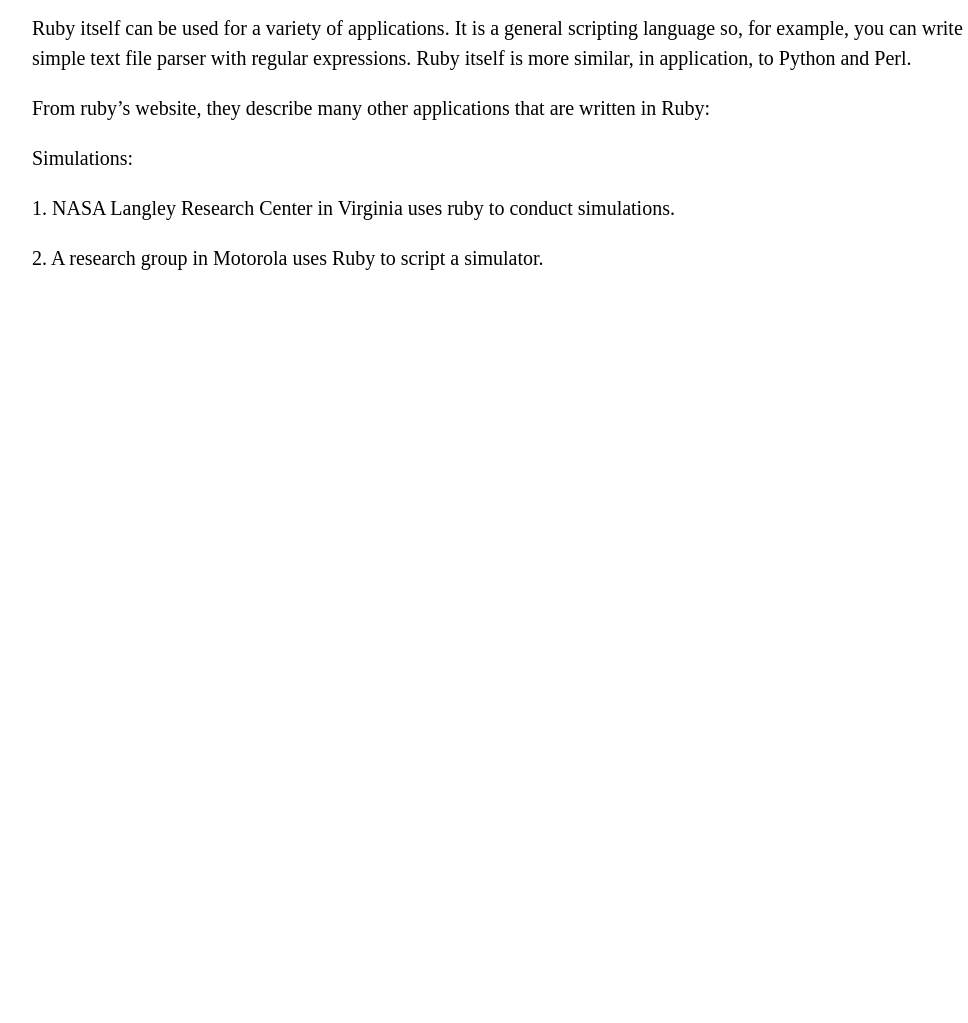
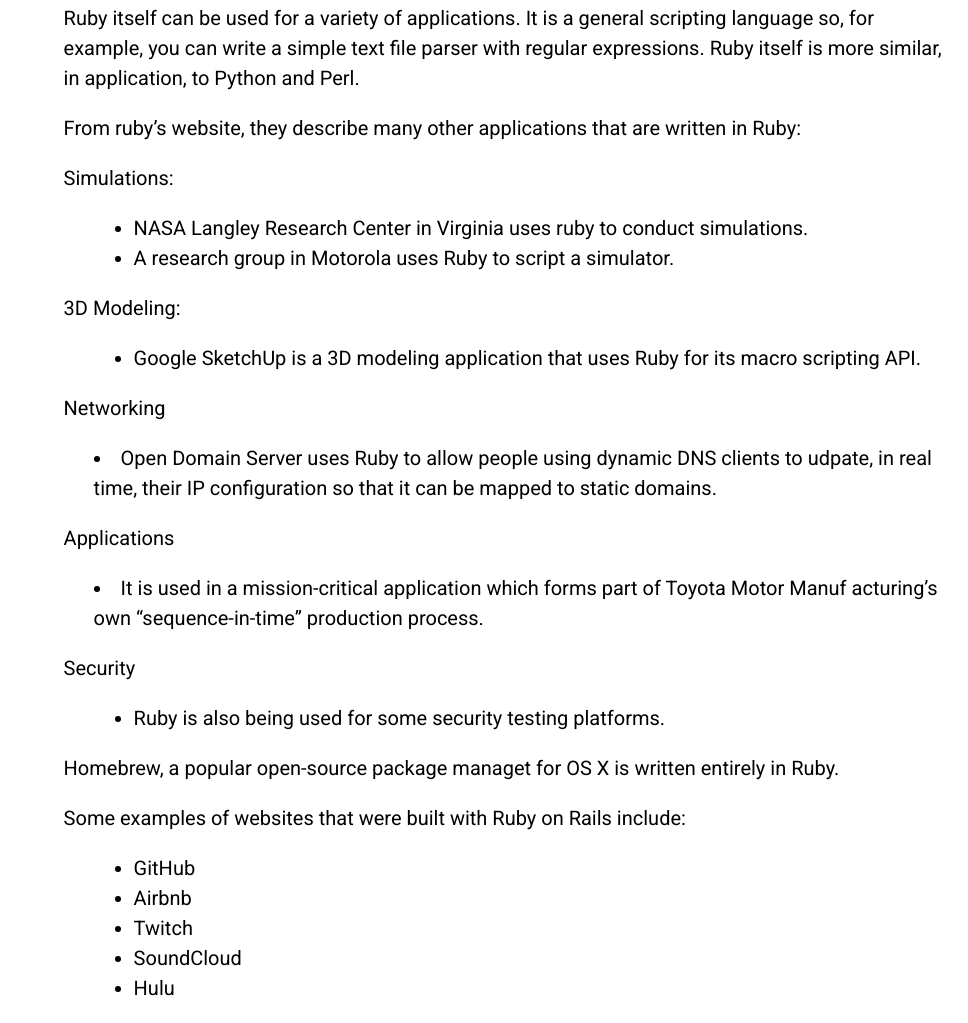
Before and after one commit to gakio12/Ruby, a plain HTML site: page usages.html in a window 1280 px wide. Shown: the part 352-1375 px from the top of the page, without its empty margins (134-1102 px from the left). Before the commit the page ends 800 px from the top, so only its background shows below. Drawn offline with nearby package versions, Linux system fonts and the light colour scheme.

Commit message:
Style sheet and usages updated

```diff
--- a/styleSheet.css
+++ b/styleSheet.css
@@ -1,5 +1,4 @@
 h1 {
-	font-family: "Open Sans", sans-serif;
 }
 
 /*---------------------------------
@@ -11,7 +10,7 @@ h1 {
         top: 0px;
 	position:fixed;
 	background:rgba(255,255,255,0.95);
-	height: 150px;
+	height: 120px;
 	z-index:999;
 }
 
@@ -19,7 +18,7 @@ h1 {
 	width: 100%;
 	height: 100px;
 	margin-bottom:35px;
-	margin-top:-30px;
+	margin-top:-50px;
 }
 
 .logo-wrapper {
@@ -35,9 +34,11 @@ h1 {
 
 #title {
 	text-align: center;
-	padding-top:1.75%;
+	padding-top: 2.0%;
 	font-size: 20px;
 	padding-right: 7%;
+	font-family: "Open Sans", sans-serif;
+	font-size: 1.3em;
 }
 
 
@@ -65,13 +66,18 @@ h1 {
 }
 
 #content {
-	width: 75%;
+	width: 70%;
 	#margin-right: 40px;
 	#margin-left: 40px;
 	margin: 0 auto;
-	margin-top: 200px;
+	margin-top: 160px;
 	font-size: 20px;
 	line-height: 30px;
+	font-family: "Roboto", sans-serif;
+}
+
+#content li {
+	margin-left:30px;
 }
 
 #gist {
--- a/usages.html
+++ b/usages.html
@@ -1,8 +1,8 @@
-<!--group4 is a group that is number 4.-->
 <html>
 	<head>
 		<title>Group four's project </title>
 		<link href='https://fonts.googleapis.com/css?family=Open+Sans' rel='stylesheet' type='text/css'>
+		<link href='https://fonts.googleapis.com/css?family=Roboto:400,300' rel='stylesheet' type='text/css'>
 		<link rel="stylesheet" type="text/css" href="styleSheet.css">
 		<link rel="shortcut icon" type="image/png" href="ruby.png">
 		<script src="https://ajax.googleapis.com/ajax/libs/jquery/2.2.0/jquery.min.js"></script>
@@ -39,8 +39,8 @@
 			One of Ruby's main usages is for using it with the Rails framework.
 			This framework makes making web applications easy and intuitive.
 			Ruby on Rails is used similarly in the way PHP is used for web applications.
-			Ruby itself, however, is not like PHP. Rails provides default structures for
-			a databse, a web application, and web pages.
+			Rails provides default structures for a databse, a web application, and web pages.
+			Ruby itself, however, is not like PHP.
 			</p>
 			<p>
 			Ruby itself can be used for a variety of applications. It is a general scripting
@@ -53,14 +53,58 @@
 			<p>
 			Simulations:
 			</p>
+			<ul>
+				<li>
+				NASA Langley Research Center in Virginia uses ruby to conduct simulations.
+				</li>
+				<li>
+				A research group in Motorola uses Ruby to script a simulator.
+				</li>
+			</ul>
 			<p>
-			1. NASA Langley Research Center in Virginia uses ruby to conduct simulations.
+                        3D Modeling:
+                        </p>
+			<ul>
+                        	<li>
+				Google SketchUp is a 3D modeling application that uses Ruby for its macro scripting API.
+                        	</li>
+                        </ul>
+			<p>
+                        Networking
+                        </p>
+                        	<li>
+				Open Domain Server uses Ruby to allow people using dynamic DNS clients to udpate, in real time, their IP configuration so that it can be mapped to static domains.
+                        	</li>
+                        </ul>
+			<p>
+			Applications
+                        </p>
+                        	<li>
+				It is used in a mission-critical application which forms part of Toyota Motor Manuf				   acturing’s own “sequence-in-time” production process.
+                        	</li>
+                        </ul>
+			<p>
+			Security
+                        </p>
+			<ul>
+                        	<li>
+				Ruby is also being used for some security testing platforms.
+                        	</li>
+                        </ul>
+			<p>
+			Homebrew, a popular open-source package managet for OS X is written entirely in Ruby.
 			</p>
 			<p>
-			2. A research group in Motorola uses Ruby to script a simulator.
+			Some examples of websites that were built with Ruby on Rails include:
 			</p>
-			<p>
-			</p>
+			<ul>
+				<li>GitHub</li>
+				<li>Airbnb</li>
+				<li>Twitch</li>
+				<li>SoundCloud</li>
+				<li>Hulu</li>
+			</ul>
+
 		</div>
 	</body>
 </html>
```
